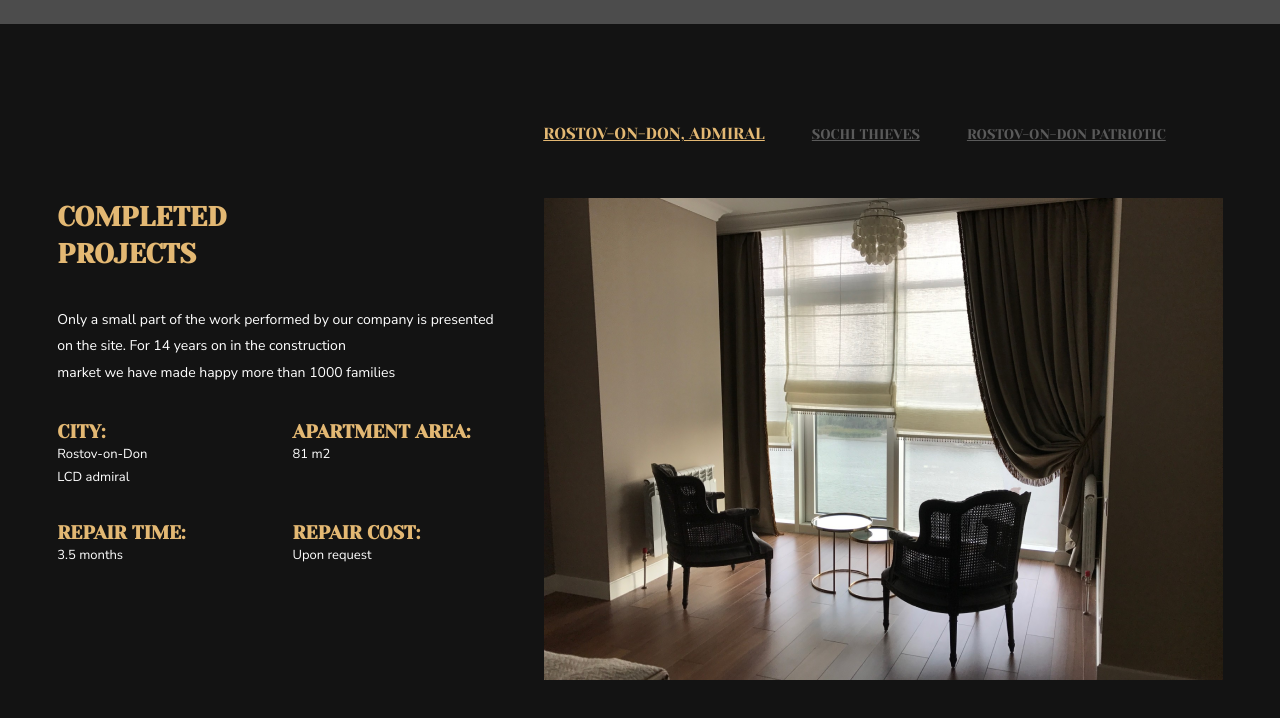
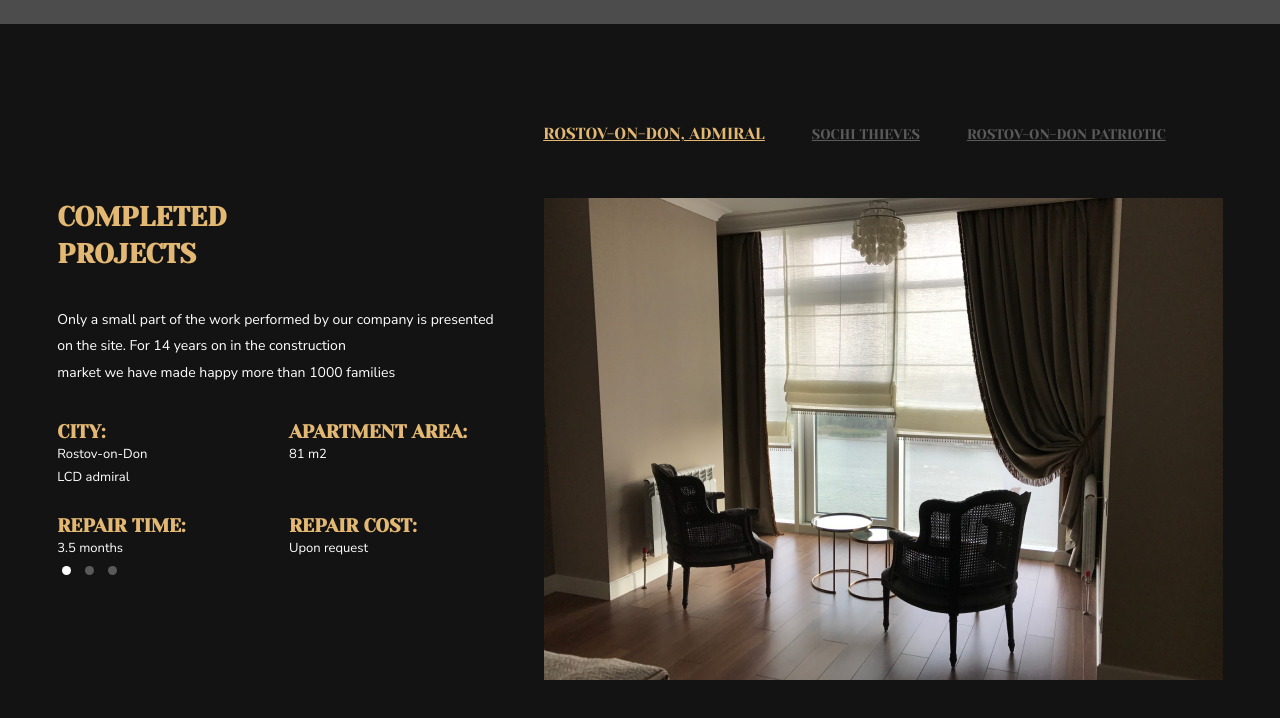
Before and after one commit to AndrewMosh/landing-repair, a plain HTML site: page index.html in a window 1280 px wide. Shown: the part 771-1489 px from the top of the page. Drawn offline with Linux system fonts and the light colour scheme.

Commit message:
circles styled

```diff
--- a/index.html
+++ b/index.html
@@ -97,10 +97,11 @@
                 <span>Upon request</span>
               </div>
             </div>
-            <!--<p>
-              <span>&larr;</span><span>o</span><span>o</span
-              ><span>o</span>&rarr;<span></span>
-            </p>-->
+            <div class="dots">
+              <span class="dot active"></span>
+              <span class="dot"></span>
+              <span class="dot"></span>
+            </div>
           </div>
           <img class="hall" src="images/pic2.png" alt="cozy hall" />
         </div>
--- a/styles.css
+++ b/styles.css
@@ -183,10 +183,24 @@ header {
 .info {
   display: grid;
   grid-template-columns: repeat(2, 1fr);
-  gap: 34px;
+  gap: 27px;
 }
 .mobileimage {
   display: none;
+}
+.dot {
+  cursor: pointer;
+  height: 9px;
+  width: 9px;
+  margin: 0 5px;
+  background-color: #ffffff4d;
+  border-radius: 50%;
+  display: inline-block;
+  transition: background-color 0.6s ease;
+}
+.active,
+.dot:hover {
+  background-color: #ffffff;
 }
 /*-----------------мобильная версия с 320px по 1250px-------------*/
 @media only screen and (max-width: 1250px) and (min-width: 1083px) {
@@ -267,7 +281,7 @@ header {
     padding: 30px;
   }
 }
-
+/* responsive section 2*/
 @media only screen and (max-width: 874px) and (min-width: 320px) {
   .completed {
     display: flex;
@@ -303,11 +317,18 @@ header {
     margin: 70px 0 37px 0;
     max-width: 100%;
   }
+  .info {
+    text-align: left;
+    justify-content: center;
+  }
   .info h3 {
     font-size: 14px;
   }
   .info span {
     font-size: 11px;
+  }
+  .dots {
+    display: none;
   }
 }
 
```
